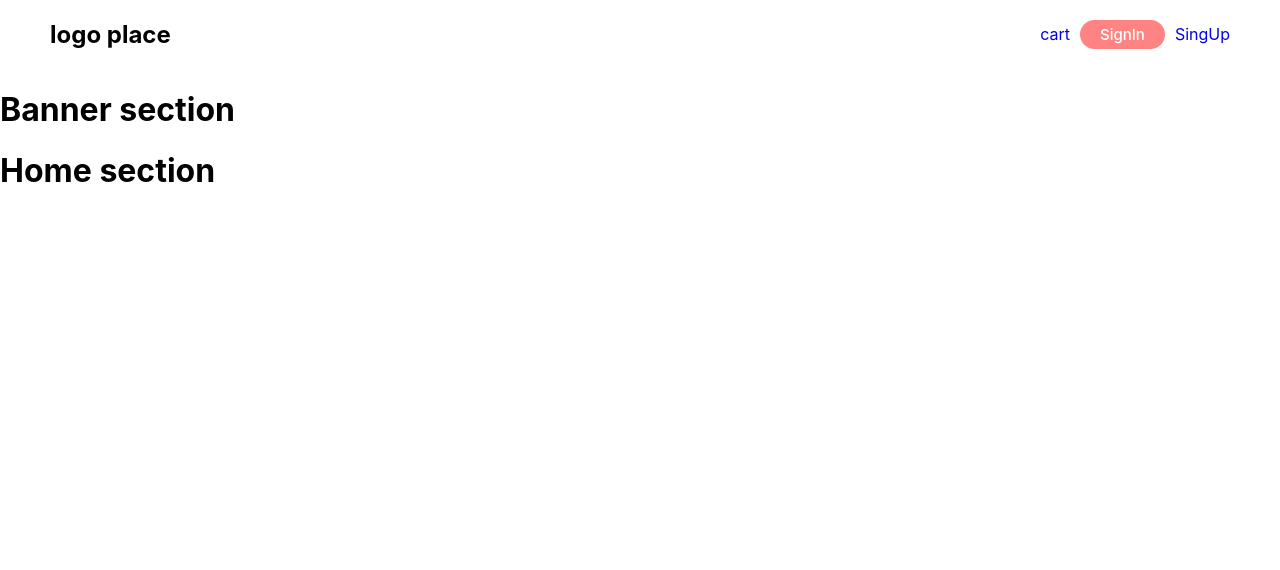
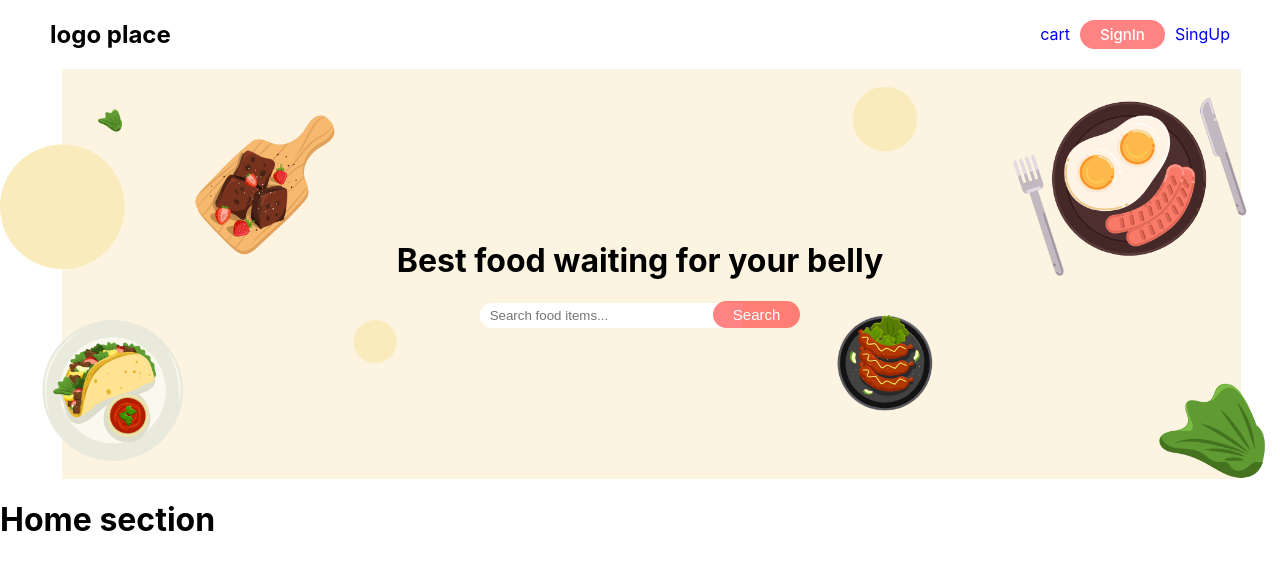
Before and after one commit to proloypaul/belly-food-client, a React (Create React App) app: page / in a window 1280 px wide. Shown: the top 570 px of the page. Built offline with nearby package versions, Linux system fonts and the light colour scheme.

Commit message:
initial design nav and banner

```diff
--- a/src/App.css
+++ b/src/App.css
@@ -4,7 +4,9 @@
   font-size: 15px;
   font-weight: 500;
   padding: 5px 20px;
+  border: 0;
   border-radius: 15px;
+  cursor: pointer;
 }
 .App {
   text-align: center;
--- a/src/Components/Header/Header.css
+++ b/src/Components/Header/Header.css
@@ -14,3 +14,28 @@
     text-decoration: none;
     margin-left: 10px;
 }
+.bannerContainer{
+    width: 100%;
+    height: 410px;
+    background-image: url(../../Images/bannerbackground.png);
+    background-repeat: no-repeat;
+    background-position: center;
+    background-size: cover;
+    margin-top: 0px;
+    padding: 0;
+    display: flex;
+    justify-content: center;
+    align-items: center;
+
+}
+.bannerContainer .bannerTitle{
+    text-align: center;
+}
+.bannerTitle .bannerSearch input{
+    padding: 5px 10px;
+    border:0;
+    border-top-left-radius: 15px;
+    border-bottom-left-radius: 15px;
+    width: 50%;
+    margin-right: -30px;
+}
--- a/src/Components/Header/Header.js
+++ b/src/Components/Header/Header.js
@@ -18,8 +18,14 @@ const Header = () => {
                 </div>
             </nav>
             {/* banner section              */}
-            <div>
-                <h1>Banner section</h1>
+            <div className='bannerContainer'>
+                <div className='bannerTitle'>
+                    <h1>Best food waiting for your belly</h1>
+                    <div className='bannerSearch'>
+                        <input placeholder='Search food items...'/>
+                        <button className='commonButton'>Search</button>
+                    </div>
+                </div>
             </div>
         </div>
     );
```
Also changed, not shown: src/Images/bannerbackground.png (added).
